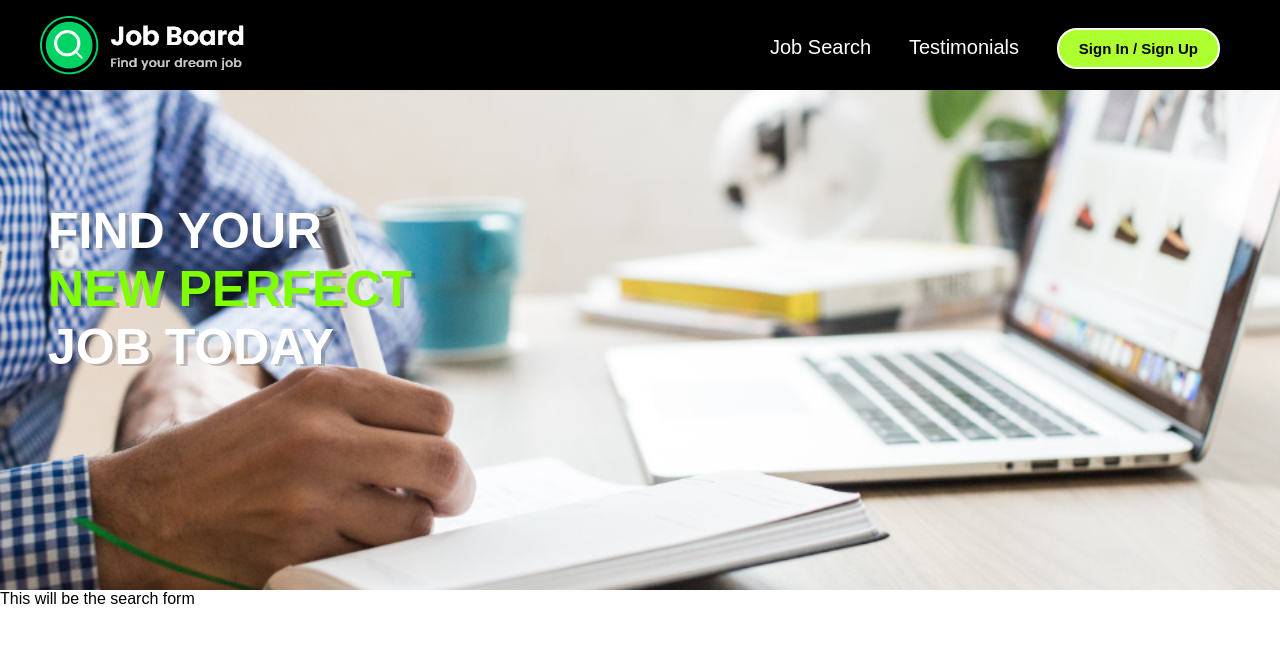
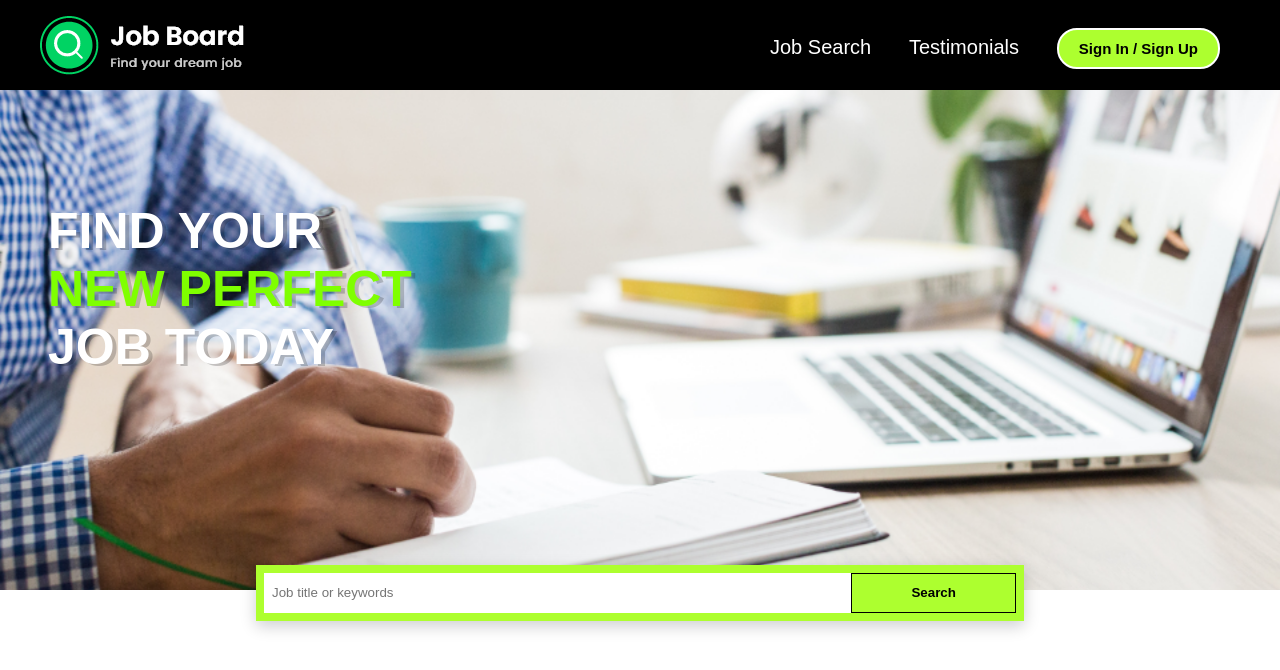
Before and after one commit to blksy/Job_Board, a Vue app: page / in a window 1280 px wide. Shown: the top 670 px of the page. Built offline with nearby package versions, Linux system fonts and the light colour scheme.

Commit message:
Created JobSearchInput component and added scoped styles

```diff
--- a/src/components/Header.vue
+++ b/src/components/Header.vue
@@ -9,7 +9,7 @@
 </template>
 
 <script>
-import JobSearch from './JobSearchForm.vue'
+import JobSearch from './JobSearchInput.vue'
 export default {
   components: {
     JobSearch
--- a/src/components/JobSearchForm.vue
+++ /dev/null
@@ -1,9 +0,0 @@
-<template>
-  <form>This will be the search form</form>
-</template>
-
-<script>
-export default {
-  name: 'JobSearchForm'
-}
-</script>
--- /dev/null
+++ b/src/components/JobSearchInput.vue
@@ -0,0 +1,56 @@
+<template>
+  <div class="search-wrapper">
+    <div class="search-box">
+      <div class="search-card">
+        <input type="text" class="search-input" placeholder="Job title or keywords" />
+        <button class="search-button">Search</button>
+      </div>
+    </div>
+  </div>
+</template>
+
+<script>
+export default {
+  name: 'JobSearchForm'
+}
+</script>
+
+<style scoped>
+.search-wrapper {
+  width: 60%;
+  margin: auto;
+  min-width: 300px;
+  height: 3.5rem;
+  position: relative;
+}
+
+.search-box {
+  width: 100%;
+  position: absolute;
+  background-color: greenyellow;
+  box-shadow: rgba(2, 11, 20, 0.2) 0px 5px 15px;
+  top: -45%;
+  height: 100%;
+  width: 100%;
+}
+.search-card {
+  display: flex;
+  justify-content: space-between;
+  height: 100%;
+  padding: 0.5rem;
+}
+.search-input {
+  height: 100%;
+  width: 100%;
+  border: none;
+  padding: 0.5rem;
+}
+.search-button {
+  width: 200px;
+  background: greenyellow;
+  border: 1px solid black;
+  border-radius: 0;
+  color: black;
+  cursor: pointer;
+}
+</style>
```
